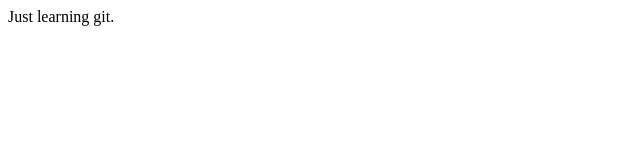
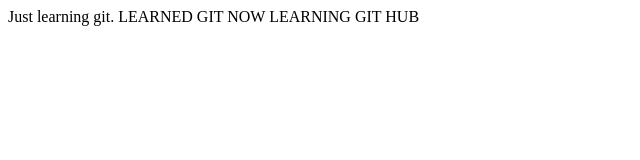
Before and after one commit to aelshh/Git-learn, a plain HTML site: page index.html in a window 1280 px wide. Shown: the whole page, without its empty margins (0-640 px from the left). Drawn offline with Linux system fonts and the light colour scheme.

Commit message:
Add index.html

```diff
--- a/index.html
+++ b/index.html
@@ -6,6 +6,6 @@
     <title>Document</title>
   </head>
   <body>
-    Just learning git.
+    Just learning git. LEARNED GIT NOW LEARNING GIT HUB
   </body>
 </html>
```
